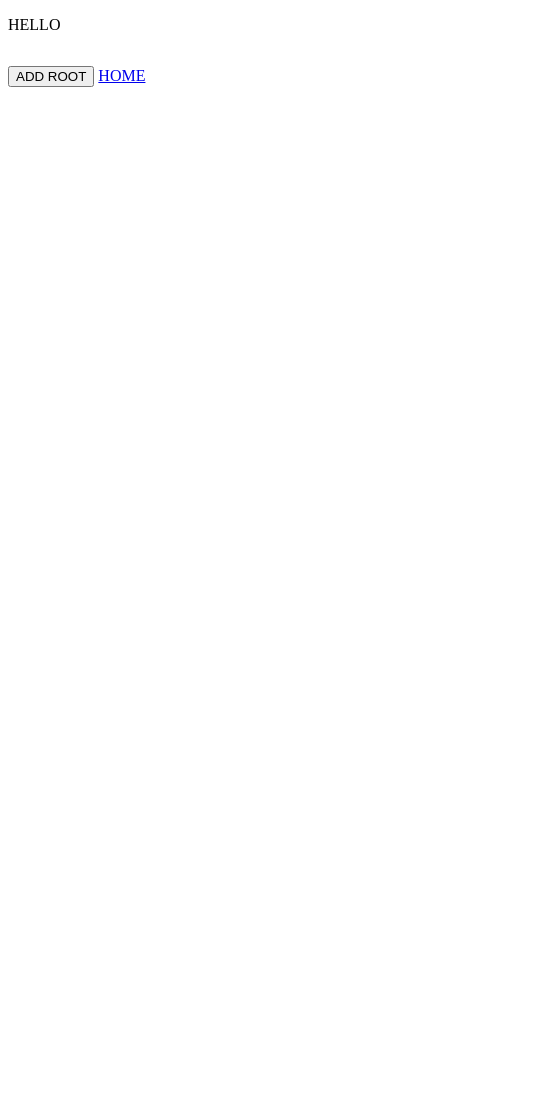
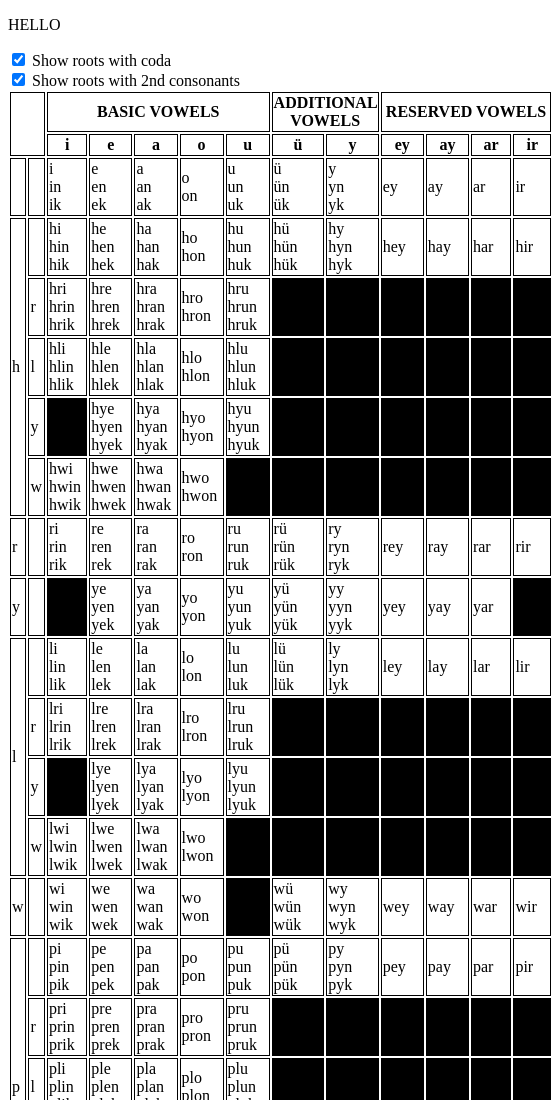
Before and after one commit to MinecraftJack64/Baliski-Baitrean-Translator, a website: page web/roots/index.html in a window 390 px wide. Shown: the top 1100 px of the page, 553 px wide, since content can reach past the window. Before the commit the page ends 844 px from the top, so only its background shows below. Drawn offline with Linux system fonts and the light colour scheme.

Commit message:
root table

```diff
--- a/web/roots/index.html
+++ b/web/roots/index.html
@@ -7,6 +7,12 @@
         <p>
             HELLO
         </p>
+        <div id="root-table">
+            <input type="checkbox" id="table-show-coda" name="show-coda" value="" checked>
+            <label for="show-coda">Show roots with coda</label><br>
+            <input type="checkbox" id="table-show-glide" name="show-glide" value="" checked>
+            <label for="show-glide">Show roots with 2nd consonants</label><br>
+        </div>
         <ul id="roots">
         </ul>
         <button onclick="showAddRootForm()" id="form-add">ADD ROOT</button>
@@ -28,6 +34,7 @@
             <input type="submit" value="ADD">
         </form>
         <a href="../index.html">HOME</a>
+        <script src="table.js"></script>
         <script src="script.js"></script>
     </body>
 </html>
--- a/web/roots/script.js
+++ b/web/roots/script.js
@@ -14,6 +14,12 @@ function showRoot(root){
         title.innerHTML = root.form;
         title.style.fontWeight = "bold";
         titleSpan.appendChild(title);
+
+        //table mod
+        let rootCell = document.getElementById("root-"+root.form);
+        if(rootCell){
+            rootCell.style.fontWeight = "700";
+        }
     }
     if(root.form_alternate){
         titleSpan.innerHTML+="<span> or </span>";
--- a/web/roots/style.css
+++ b/web/roots/style.css
@@ -12,3 +12,6 @@ form{
     display: flex;
     flex-direction: column;
 }
+td, th{
+    border: 1px solid black;
+}
--- a/web/roots/table.js
+++ b/web/roots/table.js
@@ -1,3 +1,4 @@
+const firstOnsets = {};
 let onset = {
     "": [],
     "h": ["liq"],
@@ -60,16 +61,140 @@ let onset = {
         "w"
     ]
 }
-let vowel = [
+let vowelBasic = [
     "i",
     "e",
     "a",
     "o",
-    "u",
+    "u"
+]
+let vowelSpecial = [
     "ü",
-    "y",
+    "y"
+]
+let vowelReserve = [
     "ey",
     "ay",
     "ar",
-    "ir",
+    "ir"
 ]
+function syllableAllowed(c, g, v){
+    if((c+g+v).includes("yi")||(c+g+v).includes("wu")){
+        return false;
+    }
+    if((c+g+v).length>=4){
+        return false;
+    }
+    if((c+g).length>=2&&vowelSpecial.includes(v)){
+        return false;
+    }
+    return true;
+}
+function codasOf(v){
+    if(!vowelReserve.includes(v)){
+        if(v!="o"){
+            return ["", "n", "k"];
+        }
+        return ["", "n"];
+    }
+    return [""];
+}
+function createTable(){
+    let vowelTotal = vowelBasic.length + vowelSpecial.length + vowelReserve.length;
+    let table = document.createElement("table");
+    let head = document.createElement("thead");
+    let headRow1 = document.createElement("tr");
+    headRow1.innerHTML = `
+        <th colspan="2" rowspan="2"></th>
+        <th colspan="`+vowelBasic.length+`">BASIC VOWELS</th>
+        <th colspan="`+vowelSpecial.length+`">ADDITIONAL VOWELS</th>
+        <th colspan="`+vowelReserve.length+`">RESERVED VOWELS</th>
+    `;
+    head.appendChild(headRow1);
+    let headRow2 = document.createElement("tr");
+    let vg = function(vowels){
+        for(let d of vowels){
+            let trtmp = document.createElement("th");
+            trtmp.innerHTML = d;
+            headRow2.appendChild(trtmp);
+        }
+    }
+    vg(vowelBasic);
+    vg(vowelSpecial);
+    vg(vowelReserve);
+    head.appendChild(headRow2);
+    table.appendChild(head);
+
+    //consonant rows
+    for(let c in onset){
+        let l = onset[c];
+        l.unshift("");
+        if(l.indexOf("liq")>0){
+            l.splice(l.indexOf("liq"), 1);
+            l.push("r", "l", "y", "w");
+        }
+        let tr = document.createElement("tr");
+        let td = document.createElement("td");
+        td.innerHTML = c;
+        td.rowSpan = l.length;
+        firstOnsets[c] = {
+            elem: td,
+            span: td.rowSpan
+        }
+        tr.appendChild(td);
+        for(let g of l){
+            td = document.createElement("td");
+            td.innerHTML = g;
+            tr.appendChild(td);
+            if(g!=""){
+                tr.classList.add("glide");
+            }
+            for(let v of [...vowelBasic, ...vowelSpecial, ...vowelReserve]){
+                td = document.createElement("td");
+                let root = c+g+v;
+                td.innerHTML = codasOf(v).map((k)=>("<div "+(k==""?"":"class=\"coda\"")+" id=\"root-"+root+k+"\">"+root+k+"</div>")).join("");
+                if(!syllableAllowed(c,g,v)){
+                    td.style.backgroundColor = "black";
+                }
+                td.style.textAlign = "left";
+                tr.appendChild(td);
+            }
+            table.appendChild(tr);
+            tr = document.createElement("tr");
+        }
+    }
+    return table;
+}
+document.getElementById("root-table").appendChild(createTable());
+const codaElements = document.querySelectorAll(".coda");
+const glideElements = document.querySelectorAll(".glide");
+const codaToggle = document.getElementById("table-show-coda");
+const glideToggle = document.getElementById("table-show-glide");
+codaToggle.addEventListener("change", ()=>{
+    if(codaToggle.checked){
+        for(let e of codaElements){
+            e.style.display = "block";
+        }
+    }else{
+        for(let e of codaElements){
+            e.style.display = "none";
+        }
+    }
+});
+glideToggle.addEventListener("change", ()=>{
+    if(glideToggle.checked){
+        for(let e of glideElements){
+            e.style.display = "table-row";
+        }
+        for(let fc in firstOnsets){
+            firstOnsets[fc].elem.rowSpan = firstOnsets[fc].span;
+        }
+    }else{
+        for(let e of glideElements){
+            e.style.display = "none";
+        }
+        for(let fc in firstOnsets){
+            firstOnsets[fc].elem.rowSpan = 1;
+        }
+    }
+});
```
Also changed, not shown: roots.json (+138 -25 lines), rootsguide.txt (added, +9 -0 lines).
